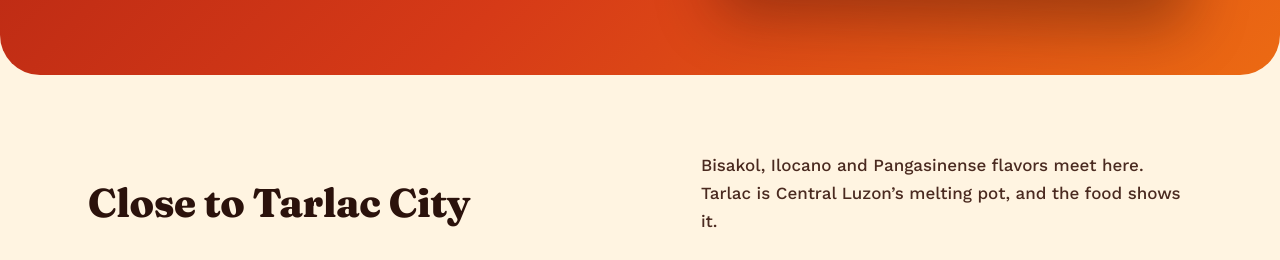
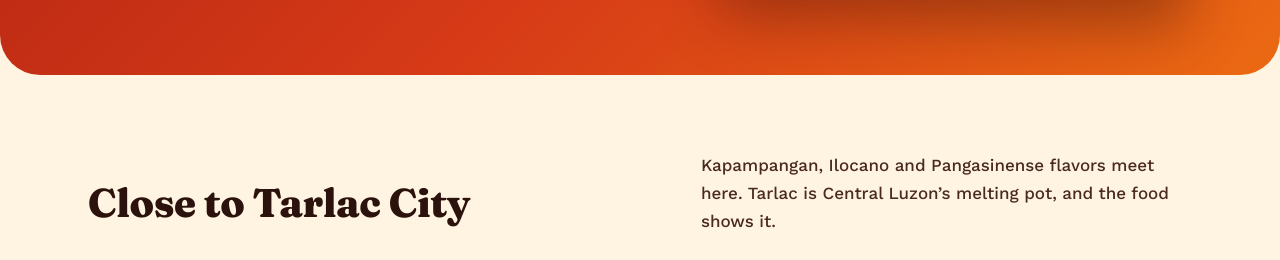
Before and after one commit to rpatiodeleon/nearandfar, a plain HTML site: page index.html in a window 1280 px wide. Shown: the part 536-796 px from the top of the page. Drawn offline with nearby package versions, Linux system fonts and the light colour scheme.

Commit message:
Add files via upload

```diff
--- a/index.html
+++ b/index.html
@@ -45,7 +45,7 @@
   <div class="wrap">
     <div class="head">
       <h2>Close to Tarlac City</h2>
-      <p>Bisakol, Ilocano and Pangasinense flavors meet here. Tarlac is Central Luzon’s melting pot, and the food shows it.</p>
+      <p>Kapampangan, Ilocano and Pangasinense flavors meet here. Tarlac is Central Luzon’s melting pot, and the food shows it.</p>
     </div>
 
     <div class="chips" role="group" aria-label="Filter dishes">
```
